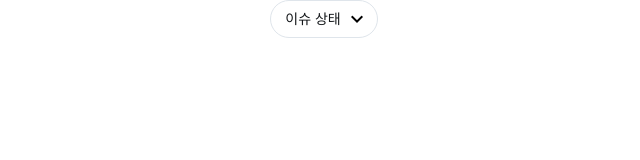
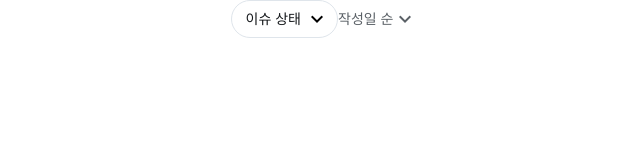
Before and after one commit to ireneworks/spacewalk-fe, a React (Create React App) app: page / in a window 1280 px wide. Shown: the top 160 px of the page, without its empty margins (316-956 px from the left). Built offline with nearby package versions, Linux system fonts and the light colour scheme.

Commit message:
Sort 컴포넌트 생성

```diff
--- a/src/App.tsx
+++ b/src/App.tsx
@@ -1,8 +1,10 @@
+import { useState } from "react";
 import Filter from "./components/filter/Filter";
-import { useState } from "react";
+import Sort from "./components/sort/Sort";
 
 function App() {
   const [filter, setFilter] = useState("all");
+  const [sort, setSort] = useState("created");
 
   return (
     <>
@@ -15,6 +17,15 @@ function App() {
           { text: "closed", value: "closed" },
         ]}
       />
+      <Sort
+        selected={sort}
+        onApply={setSort}
+        options={[
+          { text: "작성일 순", value: "created" },
+          { text: "수정일 순", value: "updated" },
+          { text: "코멘트 순", value: "comments" },
+        ]}
+      />
     </>
   );
 }
--- a/src/components/sort/Sort.tsx
+++ b/src/components/sort/Sort.tsx
@@ -1,3 +1,100 @@
-export default function Sort() {
-  return <button>작성일 순</button>;
+import { useCallback, useMemo, useState } from "react";
+import styled, { css } from "styled-components";
+import chevron from "assets/icons/chevronDownGrey.png";
+import check from "assets/icons/checkBlue.png";
+import Dialog from "../dialog/Dialog";
+
+interface Option {
+  value: string;
+  text: string;
 }
+
+interface Props {
+  options: Option[];
+  selected: string;
+  onApply(value: string): void;
+}
+
+export default function Sort({ options, selected, onApply }: Props) {
+  const [open, toggleOpen] = useState(false);
+
+  const onCloseDialogHandler = useCallback(() => {
+    toggleOpen(!open);
+  }, [open]);
+
+  const onChangeHandler = useCallback(
+    (value: string) => {
+      onApply(value);
+      onCloseDialogHandler();
+    },
+    [onApply, onCloseDialogHandler],
+  );
+
+  const label = useMemo(() => {
+    const found = options.find((option) => option.value === selected);
+    return found?.text;
+  }, [options, selected]);
+
+  return (
+    <>
+      <SortButton onClick={onCloseDialogHandler}>{label}</SortButton>
+      {open && (
+        <Dialog isOpen={open} onClose={onCloseDialogHandler}>
+          <Title>정렬</Title>
+          <ContentWrapper>
+            {options.map(({ value, text }) => (
+              <li key={value}>
+                <Button
+                  isActive={selected === value}
+                  onClick={() => onChangeHandler(value)}
+                >
+                  {text}
+                </Button>
+              </li>
+            ))}
+          </ContentWrapper>
+        </Dialog>
+      )}
+    </>
+  );
+}
+
+const SortButton = styled.button`
+  padding-right: 24px;
+  font-size: 14px;
+  line-height: 20px;
+  font-weight: 500;
+  color: #5a6066;
+  background: url(${chevron}) right center / 24px no-repeat;
+  cursor: pointer;
+`;
+
+const Title = styled.h1`
+  margin: 0;
+  padding: 20px 20px 8px;
+  font-size: 18px;
+  font-weight: 700;
+  line-height: 26px;
+  color: #14171a;
+`;
+
+const ContentWrapper = styled.ul`
+  padding-bottom: 12px;
+`;
+
+const Button = styled.button<{ isActive: boolean }>`
+  width: 100%;
+  padding: 15px 20px;
+  background: ${({ isActive }) =>
+    isActive ? css`url(${check}) right 16px center / 24px no-repeat` : "none"};
+  text-align: left;
+  font-size: 18px;
+  font-weight: 500;
+  line-height: 26px;
+  color: #363b40;
+  cursor: pointer;
+
+  &:hover {
+    background-color: #f5f8fa;
+  }
+`;
```
Also changed, not shown: src/assets/icons/checkBlue.png (added), src/assets/icons/chevronDownGrey.png (added).
